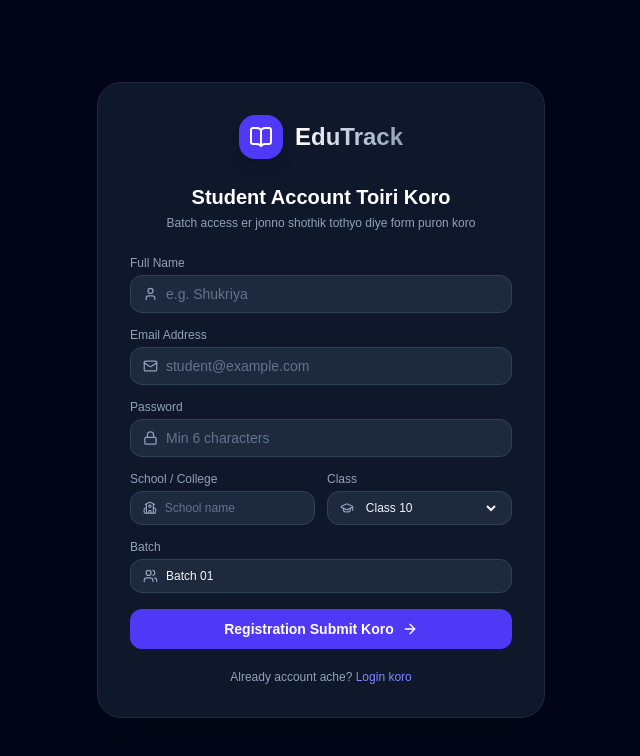
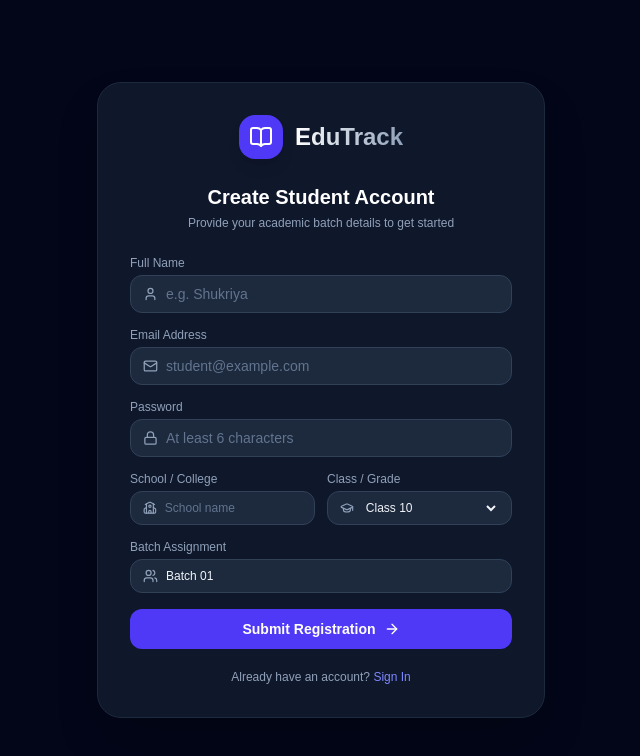
Before and after one commit to sajedulislam5840/AZS-The-Catalyst, a Next.js app in the folder frontend/: page /register in a window 1280 px wide. Shown: the top 756 px of the page, without its empty margins (319-959 px from the left). Built offline with nearby package versions, Linux system fonts and the light colour scheme.

Commit message:
fix: convert register page to pure English and improve error handling

```diff
--- a/frontend/src/app/register/page.tsx
+++ b/frontend/src/app/register/page.tsx
@@ -46,12 +46,16 @@ export default function RegisterPage() {
 
             const data = await res.json();
             if (!res.ok) {
-                throw new Error(data.detail || "Registration failed hoyeche.");
+                throw new Error(data.detail || "Registration failed. Please try again.");
             }
 
             setSuccess(true);
         } catch (err: any) {
-            setError(err.message || "Server er shathe jogajog kora jay ni. Abar cheshta korun.");
+            setError(
+                err.message === "Failed to fetch"
+                    ? "Unable to reach the server. The backend may still be waking up on Render or the API URL is not set in Vercel. Please retry in a few seconds."
+                    : err.message || "An unexpected error occurred."
+            );
         } finally {
             setLoading(false);
         }
@@ -72,24 +76,24 @@ export default function RegisterPage() {
                 {success ? (
                     <div className="text-center py-6 space-y-4">
                         <CheckCircle className="w-14 h-14 text-emerald-400 mx-auto" />
-                        <h3 className="text-xl font-bold text-white">Registration Shompurno Hoyeche!</h3>
+                        <h3 className="text-xl font-bold text-white">Registration Submitted!</h3>
                         <p className="text-slate-300 text-sm leading-relaxed">
-                            Tomar account toiri hoyeche. Teacher fee verify kore <strong>Approval</strong> dile login korte parbe.
+                            Your account has been created successfully. Access will be unlocked once your batch instructor confirms your payment and grants approval.
                         </p>
                         <div className="pt-4">
                             <Link
                                 href="/login"
                                 className="inline-flex items-center justify-center px-6 py-2.5 bg-indigo-600 hover:bg-indigo-500 text-white rounded-xl text-sm font-semibold transition-all shadow-md"
                             >
-                                Login Page-e Jao
+                                Go to Sign In
                             </Link>
                         </div>
                     </div>
                 ) : (
                     <>
                         <div className="text-center mb-6">
-                            <h2 className="text-xl font-bold text-white">Student Account Toiri Koro</h2>
-                            <p className="text-slate-400 text-xs mt-1">Batch access er jonno shothik tothyo diye form puron koro</p>
+                            <h2 className="text-xl font-bold text-white">Create Student Account</h2>
+                            <p className="text-slate-400 text-xs mt-1">Provide your academic batch details to get started</p>
                         </div>
 
                         {error && (
@@ -136,7 +140,7 @@ export default function RegisterPage() {
                                     <input
                                         type="password"
                                         required
-                                        placeholder="Min 6 characters"
+                                        placeholder="At least 6 characters"
                                         value={formData.password}
                                         onChange={(e) => setFormData({ ...formData, password: e.target.value })}
                                         className="bg-transparent border-none outline-none w-full text-slate-100 placeholder-slate-500"
@@ -161,7 +165,7 @@ export default function RegisterPage() {
                                 </div>
 
                                 <div>
-                                    <label className="text-xs text-slate-400 block mb-1">Class</label>
+                                    <label className="text-xs text-slate-400 block mb-1">Class / Grade</label>
                                     <div className="flex items-center bg-slate-800 border border-slate-700 rounded-xl px-3 py-2 text-sm focus-within:border-indigo-500">
                                         <GraduationCap className="w-4 h-4 text-slate-400 mr-2" />
                                         <select
@@ -180,13 +184,13 @@ export default function RegisterPage() {
                             </div>
 
                             <div>
-                                <label className="text-xs text-slate-400 block mb-1">Batch</label>
+                                <label className="text-xs text-slate-400 block mb-1">Batch Assignment</label>
                                 <div className="flex items-center bg-slate-800 border border-slate-700 rounded-xl px-3 py-2 text-sm focus-within:border-indigo-500">
                                     <Users className="w-4 h-4 text-slate-400 mr-2" />
                                     <input
                                         type="text"
                                         required
-                                        placeholder="e.g. Batch 05"
+                                        placeholder="e.g. Batch 01"
                                         value={formData.batchNo}
                                         onChange={(e) => setFormData({ ...formData, batchNo: e.target.value })}
                                         className="bg-transparent border-none outline-none w-full text-slate-100 placeholder-slate-500 text-xs"
@@ -203,7 +207,7 @@ export default function RegisterPage() {
                                     <Loader2 className="w-4 h-4 animate-spin" />
                                 ) : (
                                     <>
-                                        <span>Registration Submit Koro</span>
+                                        <span>Submit Registration</span>
                                         <ArrowRight className="w-4 h-4" />
                                     </>
                                 )}
@@ -211,9 +215,9 @@ export default function RegisterPage() {
                         </form>
 
                         <div className="mt-5 text-center text-xs text-slate-400">
-                            Already account ache?{" "}
+                            Already have an account?{" "}
                             <Link href="/login" className="text-indigo-400 hover:underline font-medium">
-                                Login koro
+                                Sign In
                             </Link>
                         </div>
                     </>
```
